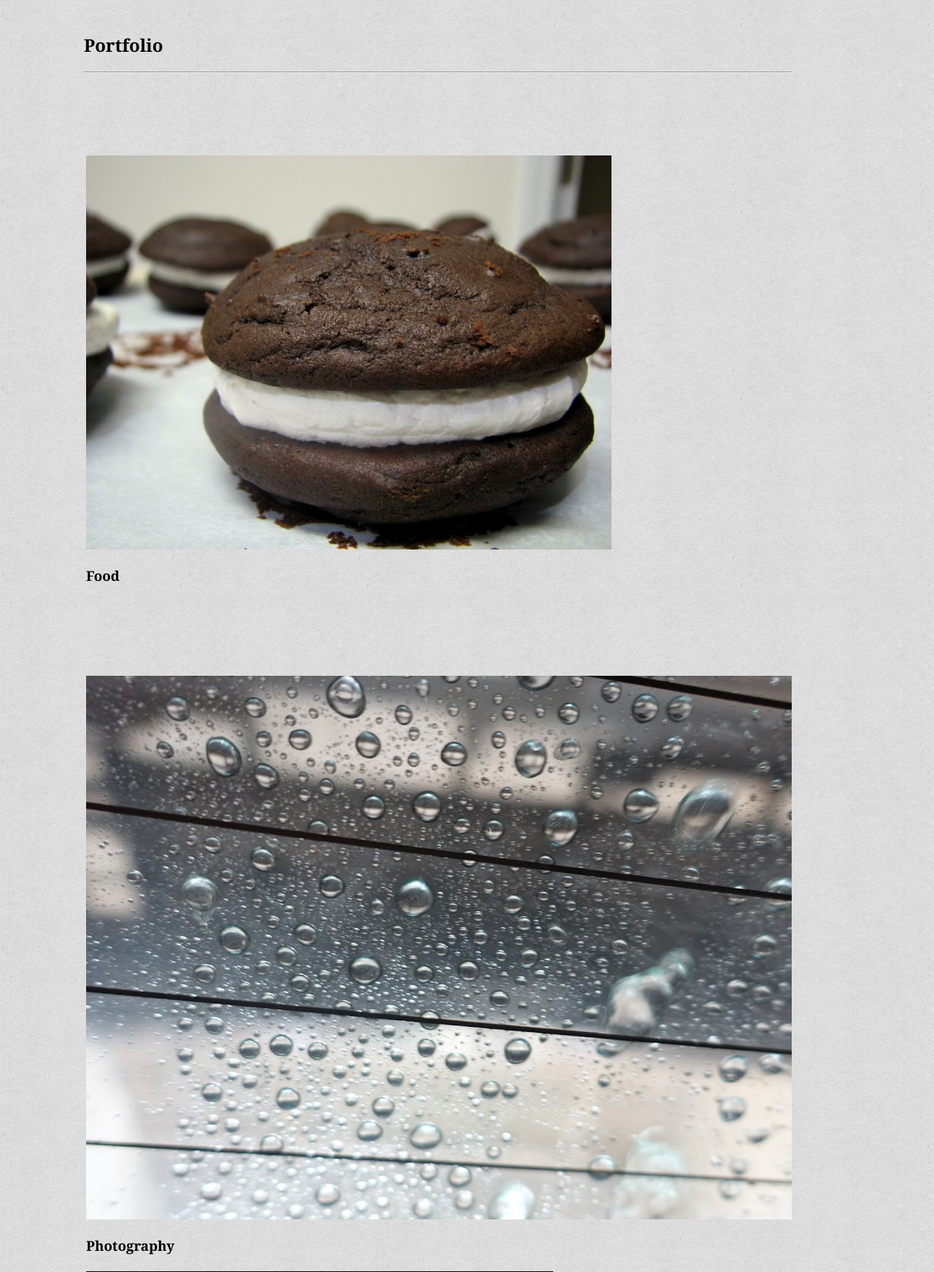
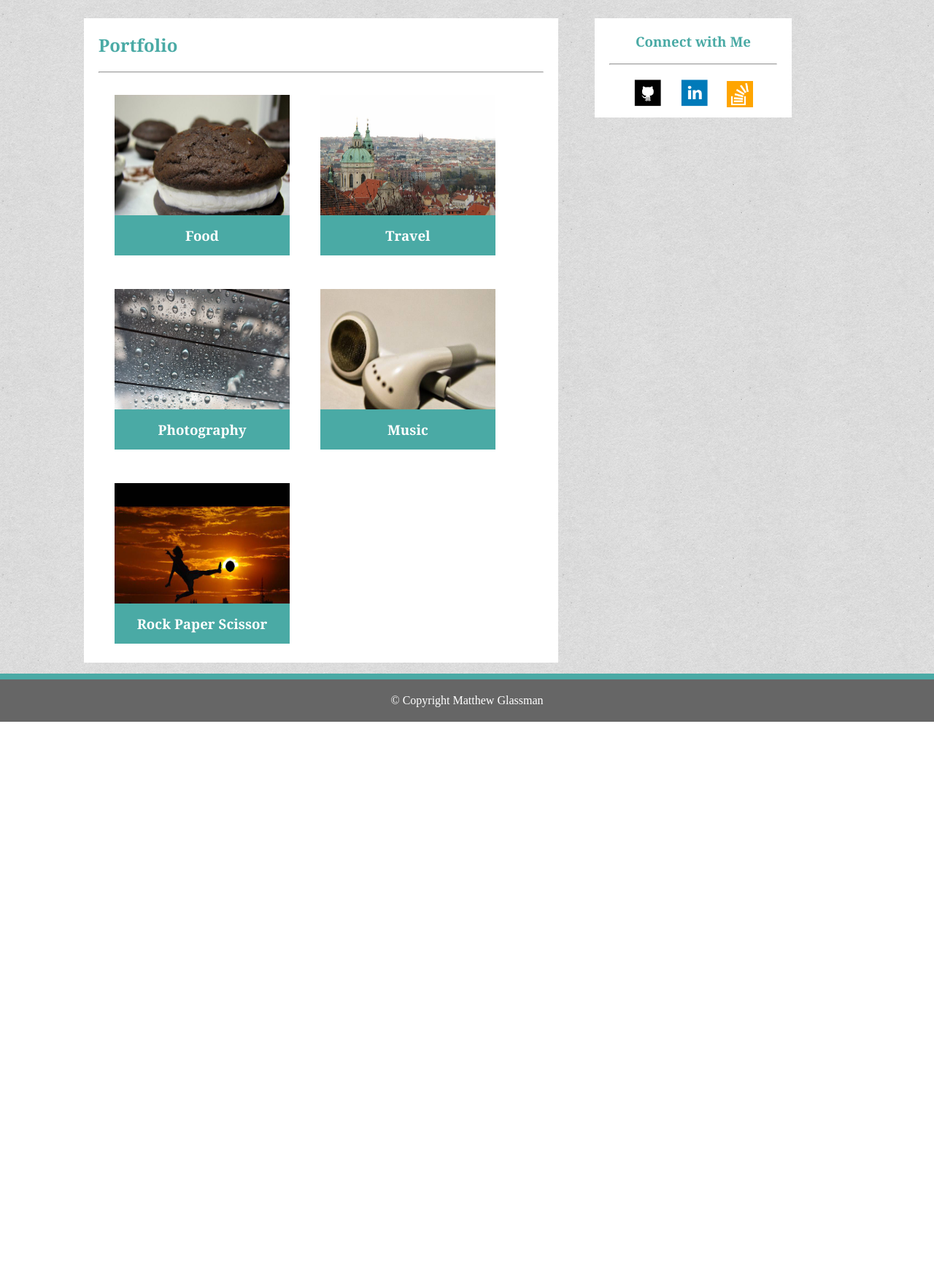
Before and after one commit to matthewglassman/Basic-Portfolio, a PHP site: page /portfolio.html in a window 1280 px wide. Shown: the part 125-1868 px from the top of the page at 73% size. After the commit the page ends 1114 px from the top, so only its background shows below. Run offline with PHP 8.4, Linux system fonts and the light colour scheme.

Commit message:
Styled Portfolio Page

```diff
--- a/assets/css/style.css
+++ b/assets/css/style.css
@@ -171,3 +171,40 @@
   clear: both;
   padding: 0, 5px, 0, 5px;
 }
+img{
+  height: 220px;
+  width: 240px;
+}
+td{
+  padding: 20px;
+  /*position: absolute; */
+  position: relative;
+  height: 220px;
+  width: 240px;
+}
+#folio{
+  float: left;
+  /*margin-top: 40px;
+  margin-left: 30px; */
+  padding-left: 20px;
+  padding-right: 20px;
+  border: #dddddd;
+  background: #ffffff;
+  width: 650px;
+}
+#foliohead{
+  float: left;
+  color: #4aaaa5;
+/*  outline:2px solid brown; /*DEBUG*/
+}
+td h3{
+  background-color: #4aaaa5;
+  text-align: center;
+  color: #ffffff;
+  position: absolute;
+  bottom: 4px;
+  left: 0;
+  right: 0;
+  margin: 20px;
+  padding: 15px 0 15px 0;
+}
--- a/portfolio.html
+++ b/portfolio.html
@@ -1,7 +1,7 @@
 <!DOCTYPE html>
 <html>
 <head>
-  <title>Welcome</title>
+  <title>My Portfolio</title>
   <link rel="stylesheet" type="text/css" href="assets/css/style.css">
 </head>
 <body>
```
